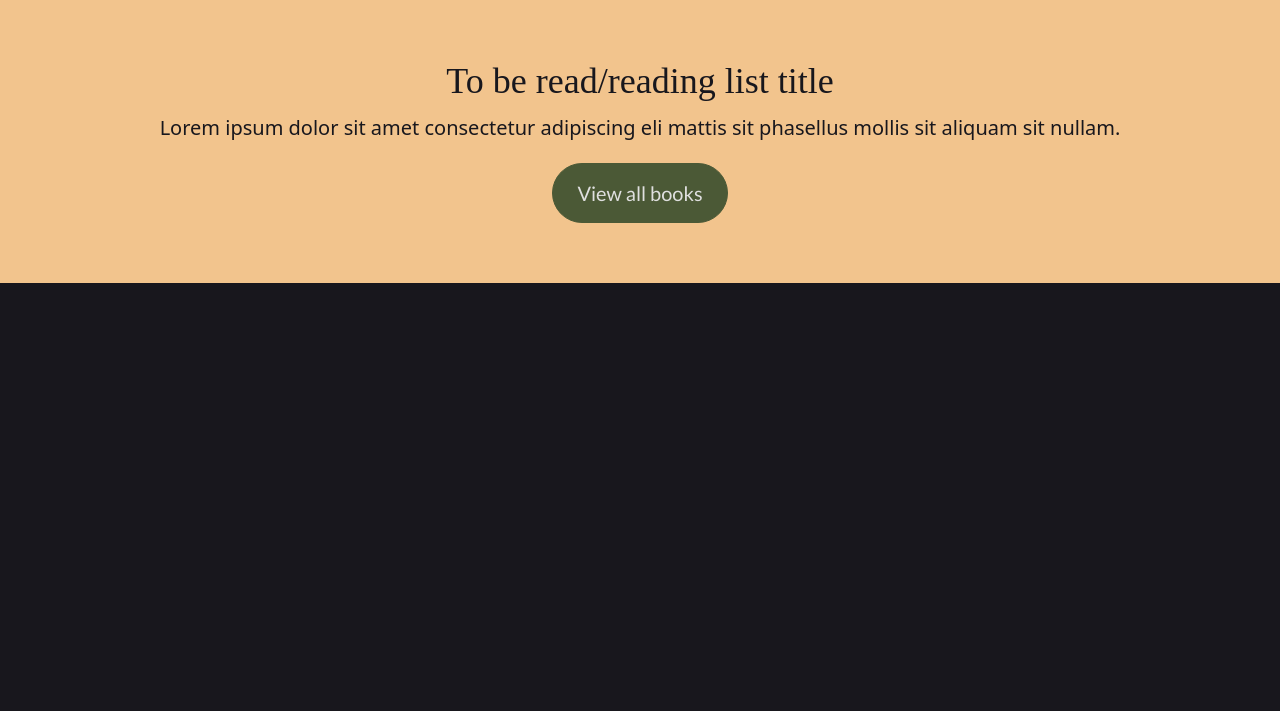
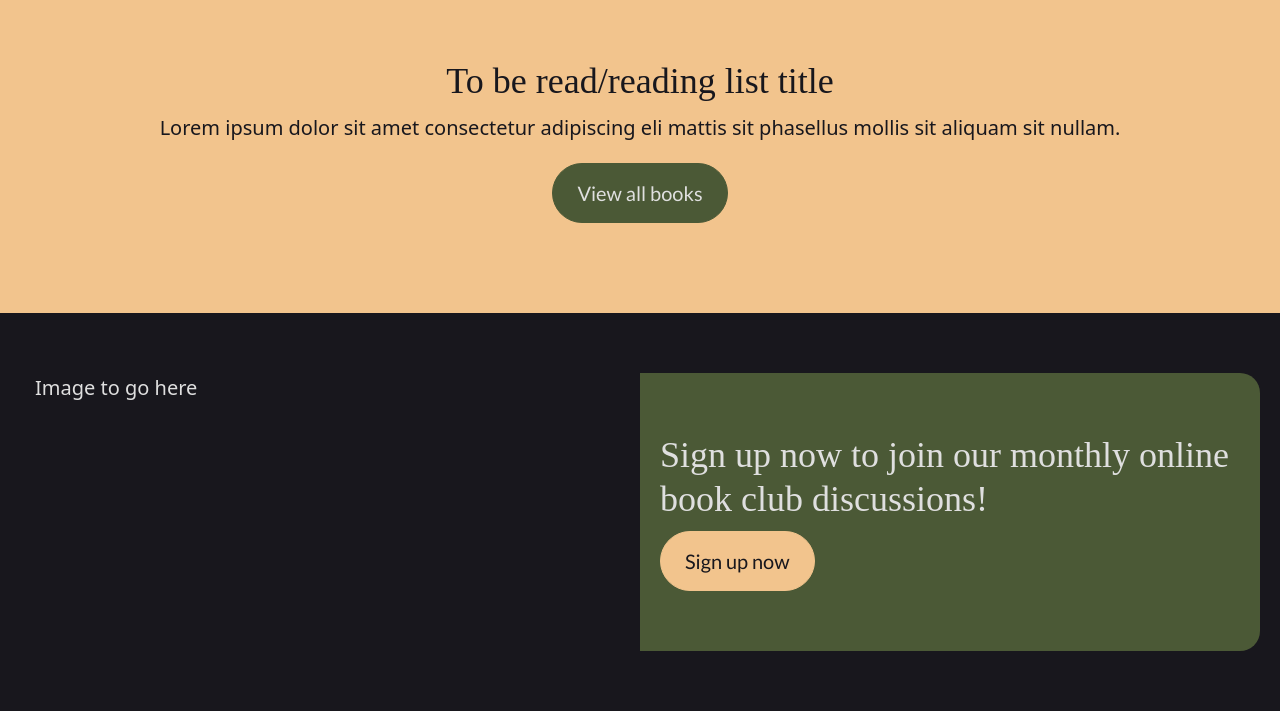
Before and after one commit to jordancrouch/read-between-the-vines, a Django app: page / in a window 1280 px wide. Shown: the part 1059-1770 px from the top of the page. Before the commit the page ends 1342 px from the top, so only its background shows below. Run offline with Django 4.2, Linux system fonts and the light colour scheme; data that the repository does not hold is empty; some web fonts are replaced.

Commit message:
Feat: add footer cta and additional markup/styles

```diff
--- a/home/templates/home/index.html
+++ b/home/templates/home/index.html
@@ -3,7 +3,7 @@
 {% block content %}
     <!-- Home content -->
     <!-- Home hero -->
-  <section id="home-hero" class="hero mx-3" aria-label="Hero Section">
+    <section id="home-hero" class="hero mx-3" aria-label="Hero section">
         <div class="container-xxl hero-container">
             <div class="hero-video-container">
                 <div class="hero-video-outer">
@@ -41,7 +41,7 @@
     <!-- End home hero -->
     <!-- Currently reading books sections -->
     {% for book in currently_reading_books %}
-    <section class="px-3 py-5">
+        <section class="px-3 py-5" aria-label="Book currently being read section">
             <div class="container px-0">
                 {% if forloop.counter0|divisibleby:"2" %}
                     <div class="row g-4">
@@ -57,7 +57,7 @@
                 </div>
             </section>
         {% empty %}
-      <section class="px-3 py-5">
+            <section class="px-3 py-5" aria-label="Book currently being read section">
                 <div class="container px-0">
                     <h2 class="text-center text-lg-start">Sorry...</h2>
                     <p>There is currently no book being read by the club. Please check back later!</p>
@@ -66,23 +66,26 @@
         {% endfor %}
         <!-- End currently reading books sections -->
         <!-- To be read books section -->
-    <section class="bg-beige px-3 py-5">
+        <section class="bg-beige px-3 py-5" aria-label="Books to be read section">
             <div class="container px-0 text-center">
                 <h2 class="text-center">To be read/reading list title</h2>
                 <p class="text-center">
                     Lorem ipsum dolor sit amet consectetur adipiscing eli mattis sit phasellus mollis sit aliquam sit nullam.
                 </p>
                 <button type="button" class="btn btn-secondary">View all books</button>
+                <div class="row g-4 mt-4">
                     {% for book in to_be_read_books %}
-          <div class="col">
+                        <div class="col-12 col-lg-4">
                             <h3 class="text-center">{{ book.title }}</h3>
                             <p class="text-center">{{ book.excerpt }}</p>
-            <a href="">Read more</a>
+                            <a href="" class="read-more link-green">Read more</a>
                         </div>
                     {% empty %}
                     {% endfor %}
                 </div>
+            </div>
         </section>
         <!-- End to be read books section -->
+        {% include "includes/footer-cta.html" %}
         <!-- End home content -->
     {% endblock %}
--- a/read_between_the_vines/settings.py
+++ b/read_between_the_vines/settings.py
@@ -30,7 +30,7 @@ TEMPLATES_DIR = os.path.join(BASE_DIR, "templates")
 SECRET_KEY = os.environ.get("SECRET_KEY")
 
 # SECURITY WARNING: don't run with debug turned on in production!
-DEBUG = False
+DEBUG = True
 
 ALLOWED_HOSTS = ["127.0.0.1", ".herokuapp.com"]
 
--- a/static/css/style.css
+++ b/static/css/style.css
@@ -31,6 +31,10 @@
 .bg-beige {
   background-color: var(--beige);
   color: var(--charcoal);
+}
+
+.bg-green {
+  background-color: var(--green);
 }
 
 /* Typography */
@@ -94,6 +98,32 @@ h6 {
   --bs-btn-hover-color: var(--charcoal);
   --bs-btn-hover-bg: var(--white);
   --bs-btn-hover-border-color: var(--white);
+}
+
+/* Links */
+.link-beige {
+  color: var(--beige);
+}
+
+.link-green {
+  color: var(--green);
+}
+
+.link-green:hover,
+.link-green:focus {
+  color: var(--charcoal);
+}
+
+.read-more {
+  text-decoration: none;
+  font-weight: var(--font-bold);
+  transition: color 0.2s ease-in-out;
+}
+
+/* Util classes */
+.border-radius {
+  border-radius: var(--border-radius);
+  overflow: hidden;
 }
 
 /* Navbar */
--- /dev/null
+++ b/templates/includes/footer-cta.html
@@ -0,0 +1,17 @@
+<!-- Footer cta -->
+<section
+  id="footer-cta"
+  class="mx-3 py-5"
+  aria-label="Footer call-to-action section"
+>
+  <div class="container-xxl">
+    <div class="row flex-column-reverse flex-lg-row border-radius">
+      <div class="col-12 col-lg-6">Image to go here</div>
+      <div class="col-12 col-lg-6 bg-green text-center text-lg-start py-5 px-3">
+        <h2>Sign up now to join our monthly online book club discussions!</h2>
+        <button type="button" class="btn btn-primary">Sign up now</button>
+      </div>
+    </div>
+  </div>
+</section>
+<!-- End footer cta -->
```
Lines whose indentation alone changed are shown as unchanged.
